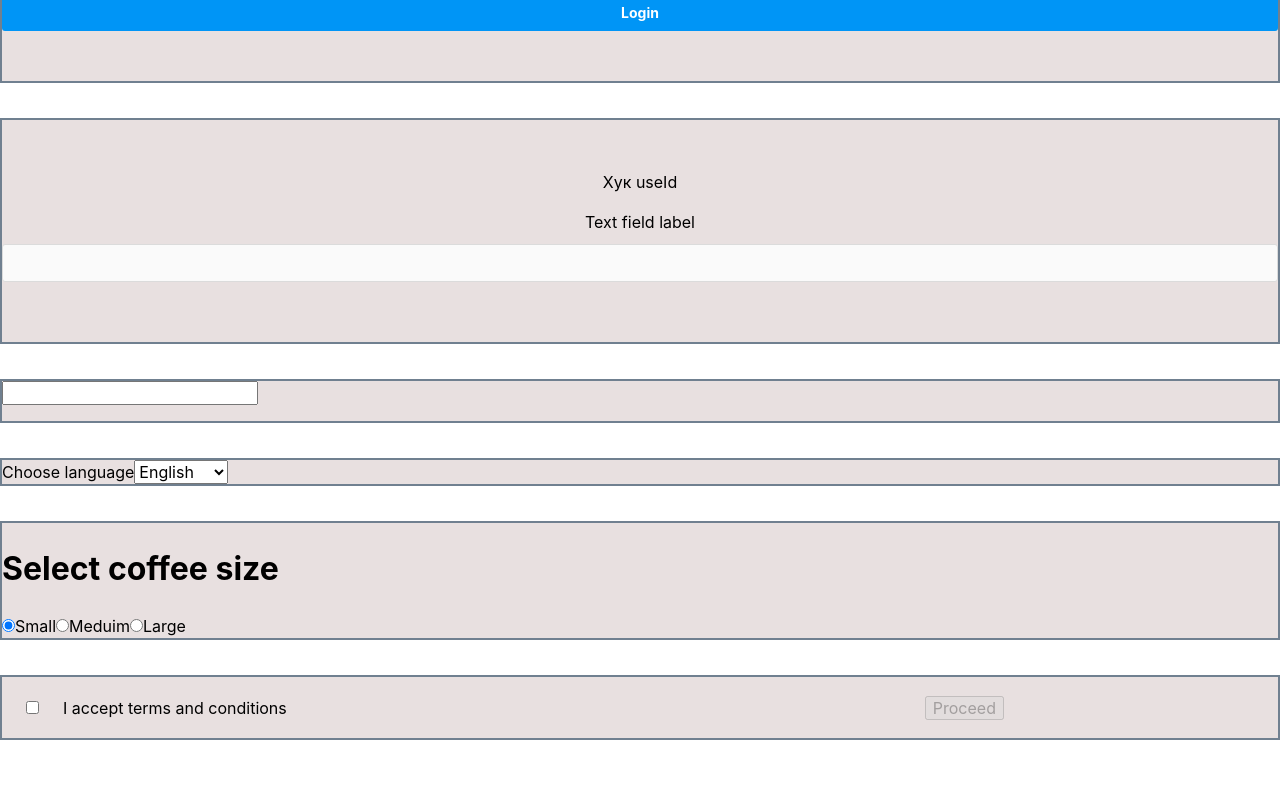
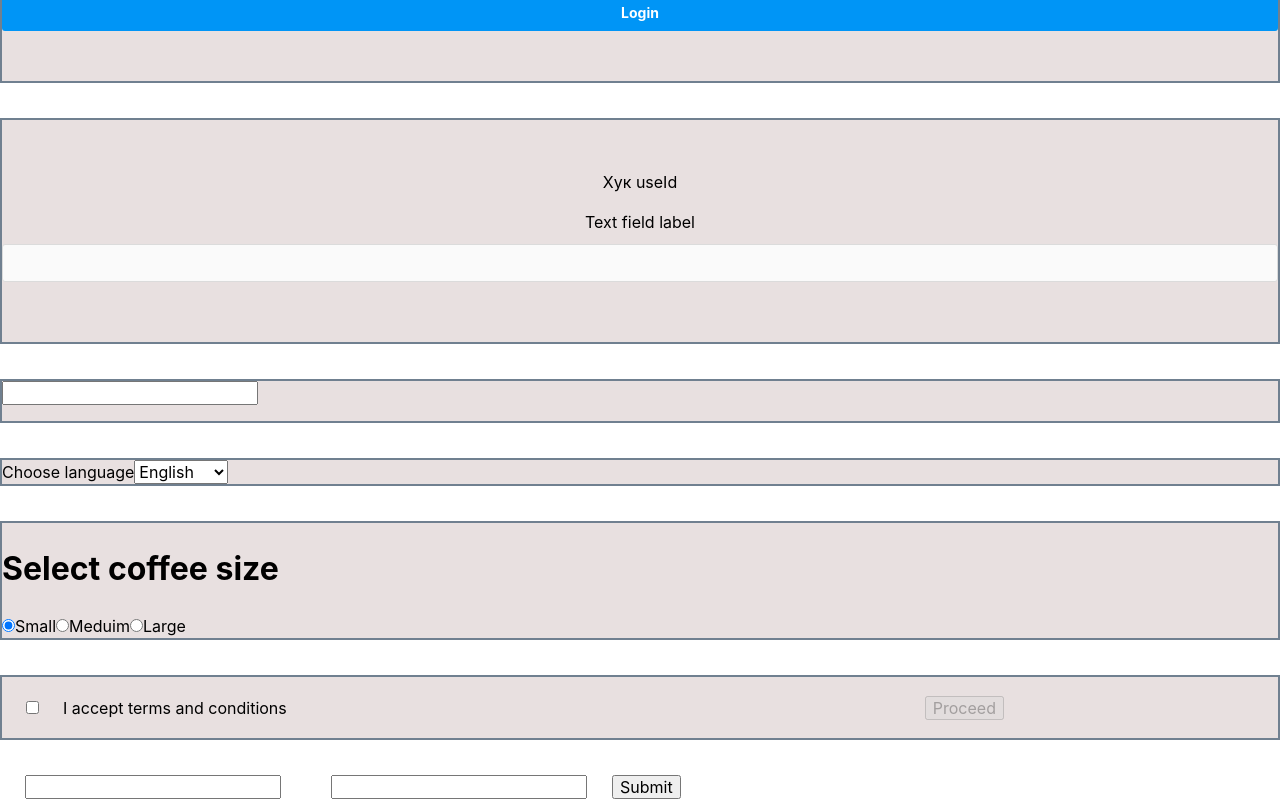
Before and after one commit to NadiiaUa23/modul2, a React (Vite) app: page / in a window 1280 px wide. Shown: the part 291-1090 px from the top of the page. Before the commit the page ends 1066 px from the top, so only its background shows below. Built offline with nearby package versions, Linux system fonts and the light colour scheme.

Commit message:
Початкове значення полів/ новий компонент

```diff
--- a/package.json
+++ b/package.json
@@ -10,6 +10,7 @@
     "preview": "vite preview"
   },
   "dependencies": {
+    "formik": "^2.4.6",
     "modern-normalize": "^2.0.0",
     "react": "^18.3.1",
     "react-dom": "^18.3.1"
--- a/src/App.jsx
+++ b/src/App.jsx
@@ -1,5 +1,6 @@
 import css from '../src/App.module.css';
 // import ClickCounter from './components/izolstste/ClickCounter'
+import { Formik, Form } from 'formik';
 import { useState, useEffect, useId } from "react";
 import LoginForm from './components/LoginForm/LoginForm';
 import MyComponent from './components/MyComponent/MyComponent';
@@ -7,6 +8,8 @@ import  SearchBar from './components/SearchBar/SearchBar';
 import LangSwitcher from './components/LangSwitcher/LangSwitcher'
 import RadioBoton from './components/RadioBoton/RadioBoton';
 import CheckBox from './components/CheckBox/CheckBox';
+import FeedbackForm from './components/FeedbackForm/FeedbackForm';
+
 
 
 
@@ -363,6 +366,10 @@ const App = () => {
   <CheckBox />
   </div>
 
+ <div>
+    <FeedbackForm />
+  </div>
+
   </div>
   );
 };
--- /dev/null
+++ b/src/components/FeedbackForm/FeedbackForm.jsx
@@ -0,0 +1,25 @@
+import { Formik, Form, Field } from 'formik';
+import css from './FeedbackForm.module.css'
+
+const initialValues = {
+    username: "",
+    email: ""
+};
+
+const FeedbackForm = () => {
+    return (
+    <Formik initialValues={initialValues} onSubmit={() => {}}>
+    <Form >
+    <Field  className={css.field} type="text" name="username" />
+    <Field  className={css.field} type="email" name="email" />
+    <button  classname={css.btn} type="submit">Submit</button>
+	</Form>
+    </Formik>
+
+
+
+
+);
+};
+
+export default FeedbackForm;
--- /dev/null
+++ b/src/components/FeedbackForm/FeedbackForm.module.css
@@ -0,0 +1,19 @@
+.form {
+    padding: 25px;
+
+}
+
+.field {
+    margin-left: 25px;
+    margin-right: 25px;
+}
+
+.btn {
+    background-color: #0095f6;
+    border: none;
+    border-radius: 3px;
+    color: #fff;
+    font-weight: bold;
+    font-size: 14px;
+    cursor: pointer;
+}
```
Also changed, not shown: 1 other file (tests, documents, lock files or other folders).
